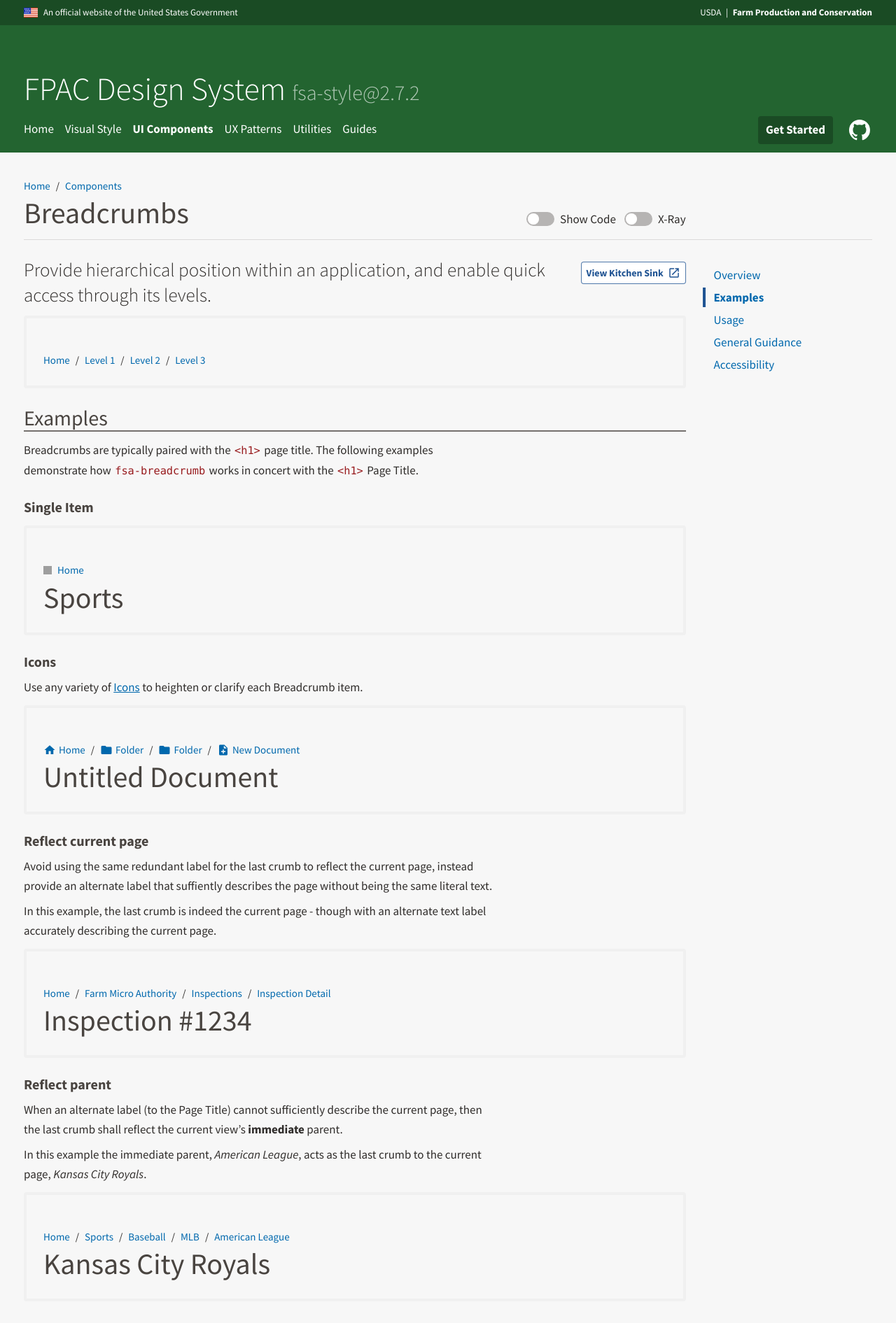
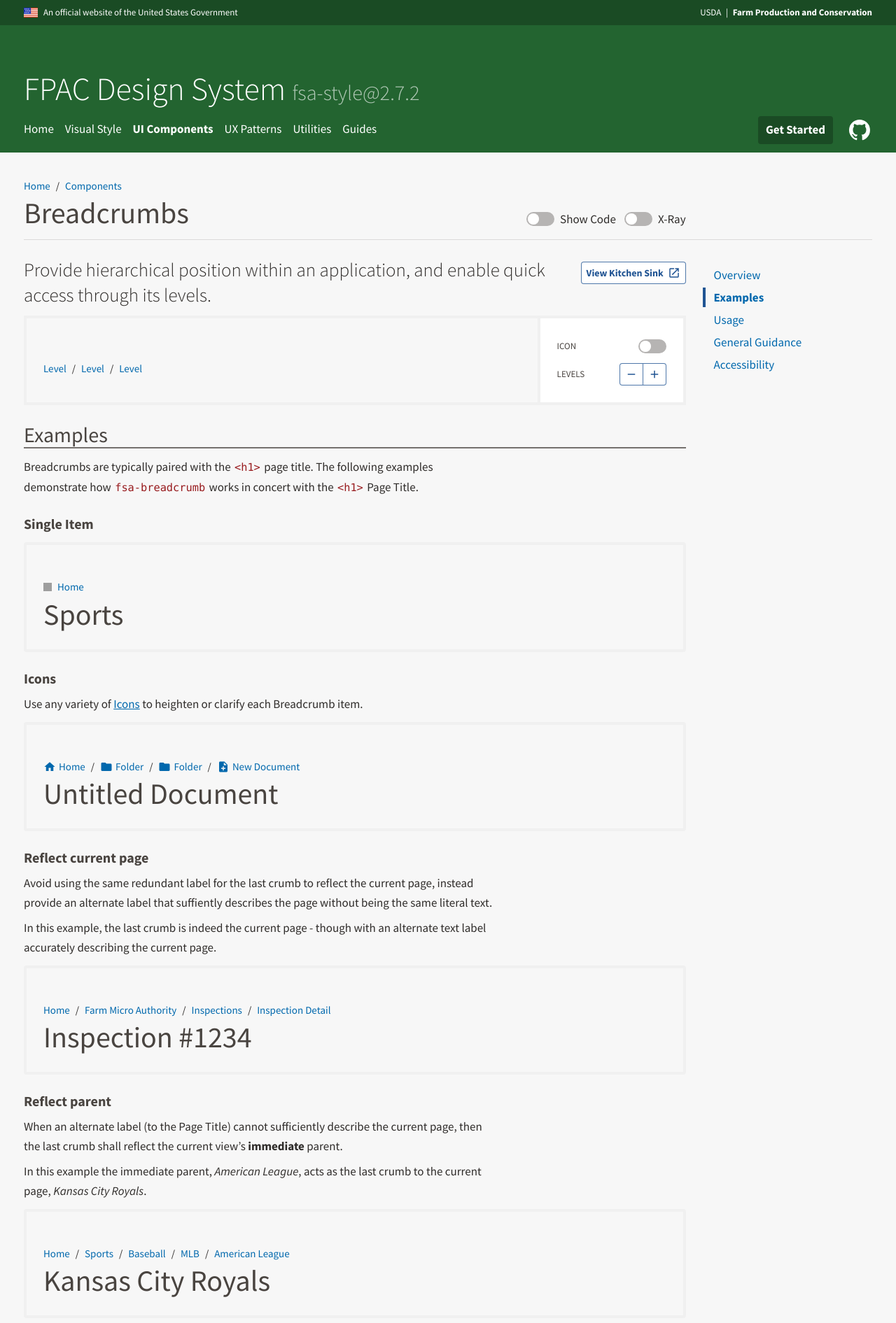
Before and after one commit to USDA-FSA/fsa-design-system, a Jekyll site: the page built from components/breadcrumbs/index.md, in a window 1280 px wide. Shown: the top 1891 px of the page at 70% size. Built offline with Jekyll 4.4.1, drawn with Linux system fonts in a browser that asks for light colours; grey boxes are pictures that could not be loaded.

Commit message:
Prototyping Combinator: Breadcrumb. Introducing cloning nodes

```diff
--- a/_sass/components/_ds.combinator.scss
+++ b/_sass/components/_ds.combinator.scss
@@ -5,6 +5,7 @@
 
 // TODO: log issues to make default "display:block|flex" components full-width
 .ds-combinator {
+  .fsa-breadcrumb,
   .fsa-alert,
   .fsa-content-tabs {
     width: 100%;
@@ -55,7 +56,7 @@
     & {
       flex: 1;
       padding: $size-medium;
-      overflow: hidden;
+      overflow: auto;
       @include breakpoint(L) {
         display: flex;
         place-content: center;
--- a/components/breadcrumbs/index.md
+++ b/components/breadcrumbs/index.md
@@ -9,28 +9,57 @@
 custom_js: ["ga/ga-tracker.js", "ga/generic.js"]
 ---
 
-{% capture snippet %}
-<div class="fsa-breadcrumb">
-  <nav class="fsa-breadcrumb__nav" aria-label="Breadcrumbs">
-    <ul class="fsa-breadcrumb__list">
-      <li class="fsa-breadcrumb__item">
-        <a href="/link.html" class="fsa-breadcrumb__link">Home</a>
-      </li>
-      <li class="fsa-breadcrumb__item">
-        <a href="/link.html" class="fsa-breadcrumb__link">Level 1</a>
-      </li>
-      <li class="fsa-breadcrumb__item">
-        <a href="/link.html" class="fsa-breadcrumb__link">Level 2</a>
-      </li>
-      <li class="fsa-breadcrumb__item">
-        <a href="/link.html" class="fsa-breadcrumb__link">Level 3</a>
-      </li>
-    </ul>
-  </nav>
+<div class="ds-combinator">
+  <div class="ds-combinator__props">
+    <h3 class="fsa-sr-only">Props</h3>
+    <div class="fsa-field ds-combinator__item ds-combinator__item--inline">
+      <label class="fsa-field__label fsa-text--h6 ds-combinator__label" for="combinatorIcon">Icon</label>
+      <label class="fsa-switch ds-combinator__switch">
+        <input type="checkbox" class="fsa-switch__checkbox" id="combinatorIcon" name="combinatorIcon" data-behavior="combinator-toggle-item" data-toggle-target="#combinatorTarget .combinatorIconSample">
+        <span class="fsa-switch__track"></span>
+      </label>
+    </div>
+    <div class="fsa-field ds-combinator__item ds-combinator__item--inline">
+      <label class="fsa-field__label fsa-text--h6 ds-combinator__label" id="combinatorLevelsLabel">Levels</label>
+      <span class="fsa-btn-group fsa-btn-group--small" role="group" aria-describedby="combinatorLevelsLabel">
+        <button class="fsa-btn-group__item" data-behavior="combinator-level" data-level-target=".fsa-breadcrumb__list" data-level-direction="down" type="button" aria-label="Remove" title="Remove">
+          <svg class="fsa-icon fsa-icon--size-1" aria-hidden="true" focusable="false" role="img" fill="#494440" xmlns="http://www.w3.org/2000/svg" width="24" height="24" viewBox="0 0 24 24"><path d="M19 13H5v-2h14v2z"></path></svg>
+        </button>
+        <button class="fsa-btn-group__item" data-behavior="combinator-level" data-level-target=".fsa-breadcrumb__list" data-level-direction="up" type="button" aria-label="Add" title="Add">
+          <svg class="fsa-icon fsa-icon--size-1" aria-hidden="true" focusable="false" role="img" fill="#494440" xmlns="http://www.w3.org/2000/svg" width="24" height="24" viewBox="0 0 24 24"><path d="M19 13h-6v6h-2v-6H5v-2h6V5h2v6h6v2z"></path></svg>
+        </button>
+      </span>
+    </div>
+  </div>
+  <div class="ds-combinator__preview">
+    <h3 class="fsa-sr-only">Props Demo</h3>
+    <div class="fsa-breadcrumb" id="combinatorTarget">
+      <nav class="fsa-breadcrumb__nav" aria-label="Breadcrumbs">
+        <ol class="fsa-breadcrumb__list">
+          <li class="fsa-breadcrumb__item">
+            <a href="/link.html" class="fsa-breadcrumb__link">
+              <svg hidden class="fsa-icon fsa-icon--size-1 combinatorIconSample" aria-hidden="true" focusable="false" role="img" xmlns="http://www.w3.org/2000/svg" viewBox="0 0 24 24"> <path d="M10 20v-6h4v6h5v-8h3L12 3 2 12h3v8z"></path> </svg>
+              Level
+            </a>
+          </li>
+          <li class="fsa-breadcrumb__item">
+            <a href="/link.html" class="fsa-breadcrumb__link">
+              <svg hidden class="fsa-icon fsa-icon--size-1 combinatorIconSample" aria-hidden="true" focusable="false" role="img" xmlns="http://www.w3.org/2000/svg" viewBox="0 0 24 24"> <path d="M10 4H4c-1.1 0-1.99.9-1.99 2L2 18c0 1.1.9 2 2 2h16c1.1 0 2-.9 2-2V8c0-1.1-.9-2-2-2h-8l-2-2z"></path> </svg>
+              Level
+            </a>
+          </li>
+          <li class="fsa-breadcrumb__item" aria-current="page">
+            <a href="/link.html" class="fsa-breadcrumb__link">
+              <svg hidden class="fsa-icon fsa-icon--size-1 combinatorIconSample" aria-hidden="true" focusable="false" role="img" xmlns="http://www.w3.org/2000/svg" viewBox="0 0 24 24"> <path d="M10 4H4c-1.1 0-1.99.9-1.99 2L2 18c0 1.1.9 2 2 2h16c1.1 0 2-.9 2-2V8c0-1.1-.9-2-2-2h-8l-2-2z"></path> </svg>
+              Level
+            </a>
+          </li>
+        </ol>
+      </nav>
+    </div>
+
+  </div>
 </div>
-{% endcapture %}
-
-{% include preview-and-snippet.html %}
 
 ## Examples
 
```
Also changed, not shown: js/components/ds.combinator.js (+18 -2 lines), css/fsa-design-system.css, css/fsa-design-system.min.css, js/fsa-design-system.js, js/fsa-design-system.min.js, 2 other files.
